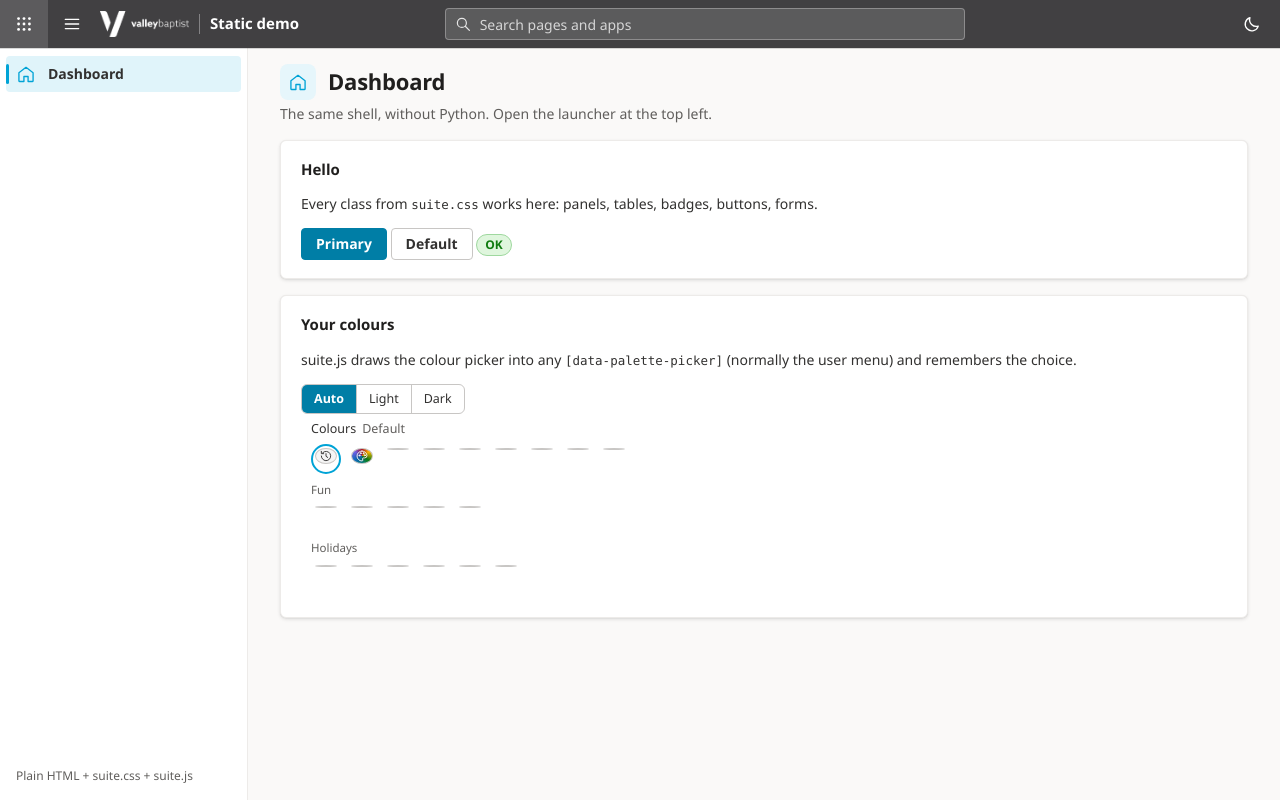
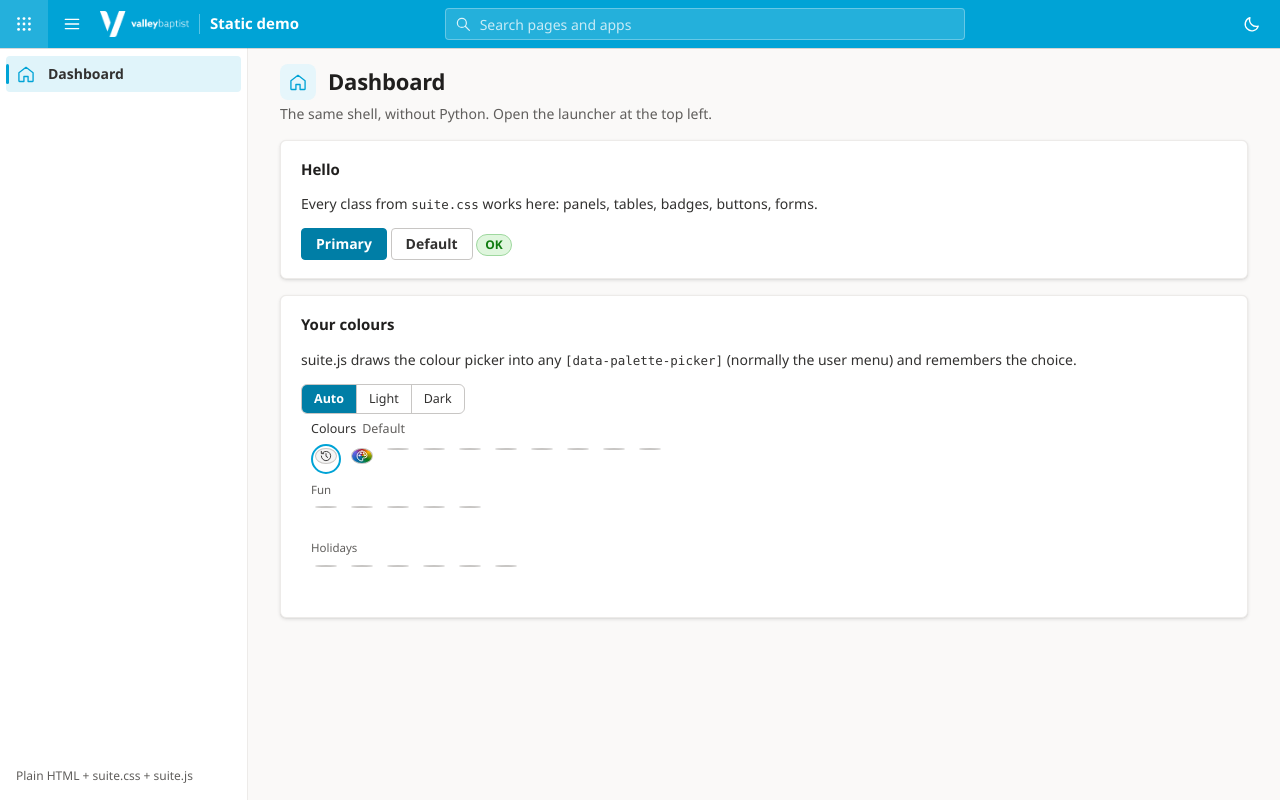
Before and after one commit to sevanstechnology/Web-Suite-UI, a plain HTML site: page examples/static-html/index.html in a window 1280 px wide. Drawn offline with Linux system fonts and the light colour scheme.

Commit message:
Valley Baptist: VBC blue top bar by default, gray top bar as its own palette
Co-Authored-By: Claude Opus 5.5 <noreply@anthropic.com>
Claude-Session: https://claude.ai/code/session_01HpRGM6Vwk8fmX63ZYApPX9

```diff
--- a/src/suite_ui/static/suite/palettes.json
+++ b/src/suite_ui/static/suite/palettes.json
@@ -3,6 +3,16 @@
   "palettes": {
     "valley-baptist": {
       "label": "Valley Baptist",
+      "accent": "#00a3d6",
+      "btn": "#007ea6",
+      "top": "#00a3d6",
+      "btn_dark": "#00a3d6",
+      "ink_dark": "#0b1a20",
+      "accent2": "#f7cf46",
+      "group": "Standard"
+    },
+    "valley-baptist-gray": {
+      "label": "Valley Baptist Gray",
       "accent": "#00a3d6",
       "btn": "#007ea6",
       "top": "#414042",
--- a/src/suite_ui/static/suite/suite.css
+++ b/src/suite_ui/static/suite/suite.css
@@ -5,7 +5,7 @@
 
 :root {
   /* palette defaults = Valley Baptist (overridden by the inline --p-* variables) */
-  --p-accent: #00a3d6; --p-btn: #007ea6; --p-btn-hover: #006f92; --p-top: #414042;
+  --p-accent: #00a3d6; --p-btn: #007ea6; --p-btn-hover: #006f92; --p-top: #00a3d6;
   --p-btn-dark: #00a3d6; --p-ink-dark: #0b1a20; --p-btn-dark-hover: #1aaedb; --p-accent2: #f7cf46;
   --font: "Segoe UI Variable Text", "Segoe UI", -apple-system, BlinkMacSystemFont, Roboto, "Helvetica Neue", sans-serif;
   --mono: "Cascadia Mono", ui-monospace, SFMono-Regular, Menlo, Consolas, monospace;
--- a/src/suite_ui/static/suite/suite.js
+++ b/src/suite_ui/static/suite/suite.js
@@ -54,7 +54,8 @@
   // says what users may pick here; the server-rendered style="--p-…" is the admin's default and comes back on "Default".
   // PALETTES must match palettes.json (a test checks); the maths matches palettes.py.
   var PKEY = "suite-palette", PALETTES = {
-    "valley-baptist": {"label":"Valley Baptist","accent":"#00a3d6","btn":"#007ea6","top":"#414042","btn_dark":"#00a3d6","ink_dark":"#0b1a20","accent2":"#f7cf46","group":"Standard"},
+    "valley-baptist": {"label":"Valley Baptist","accent":"#00a3d6","btn":"#007ea6","top":"#00a3d6","btn_dark":"#00a3d6","ink_dark":"#0b1a20","accent2":"#f7cf46","group":"Standard"},
+    "valley-baptist-gray": {"label":"Valley Baptist Gray","accent":"#00a3d6","btn":"#007ea6","top":"#414042","btn_dark":"#00a3d6","ink_dark":"#0b1a20","accent2":"#f7cf46","group":"Standard"},
     "cobalt": {"label":"Cobalt","accent":"#0f6cbd","btn":"#0f6cbd","top":"#0f548c","btn_dark":"#479ef5","ink_dark":"#0a1a2e","accent2":"#ffb900","group":"Standard"},
     "teal": {"label":"Teal","accent":"#038387","btn":"#037075","top":"#024f52","btn_dark":"#3ab3b7","ink_dark":"#06201f","accent2":"#ffaa44","group":"Standard"},
     "violet": {"label":"Violet","accent":"#7160e8","btn":"#5b4bd4","top":"#3b2e8c","btn_dark":"#9d8ff5","ink_dark":"#170f40","accent2":"#e3008c","group":"Standard"},
```
Also changed, not shown: 3 other files.
